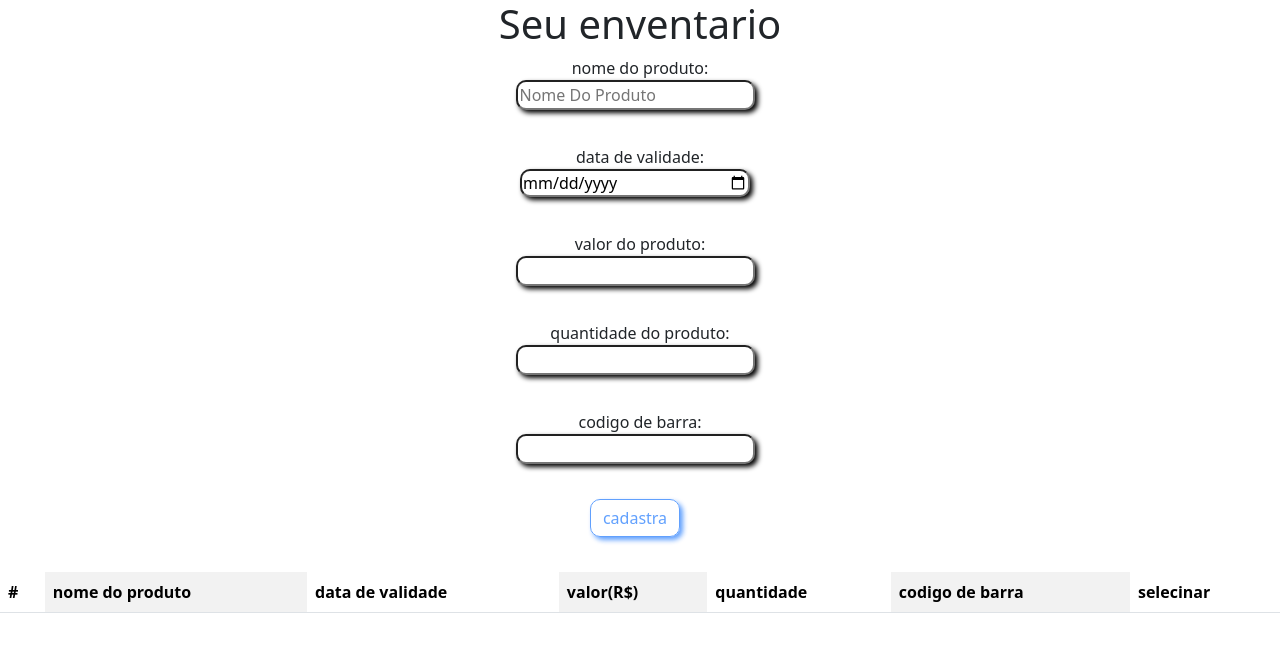
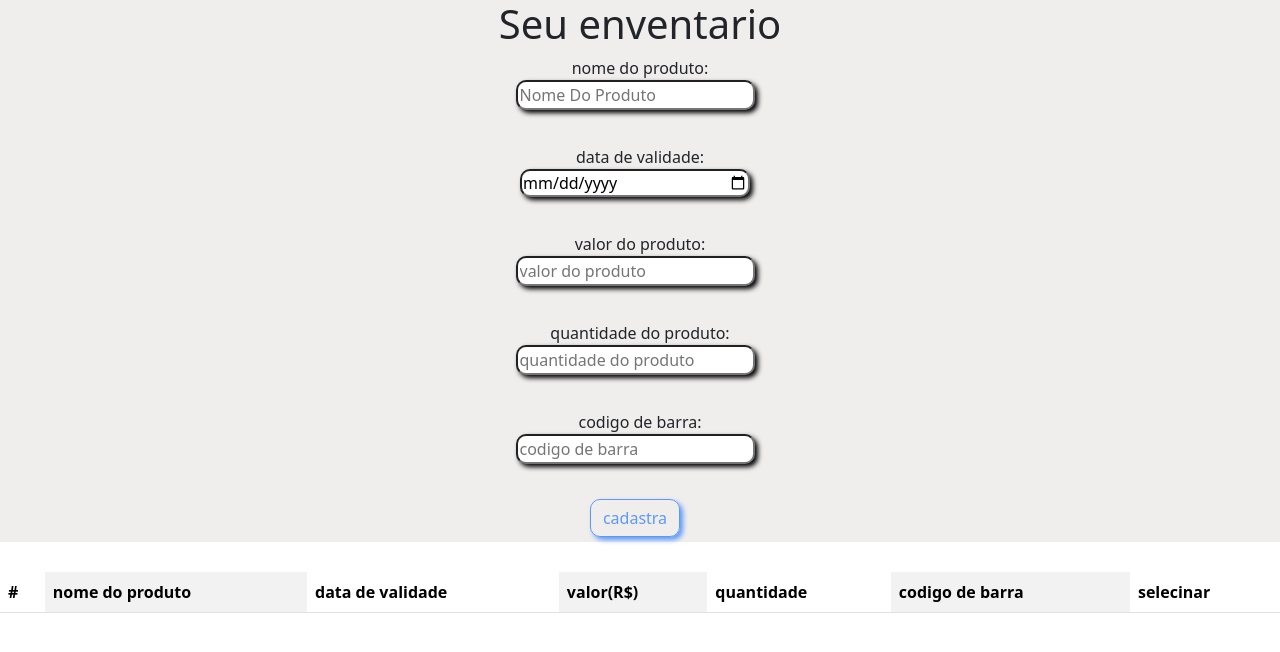
Before and after one commit to RenatoVPF/Estoque-de-mercearia-local, an Angular app: page / in a window 1280 px wide. Shown: the top 652 px of the page. Built offline with nearby package versions, Linux system fonts and the light colour scheme.

Commit message:
modified:   src/app/cadastro-de-produtos/cadastro-de-produtos.component.css 	modified:   src/app/cadastro-de-produtos/cadastro-de-produtos.component.html

```diff
--- a/src/app/cadastro-de-produtos/cadastro-de-produtos.component.css
+++ b/src/app/cadastro-de-produtos/cadastro-de-produtos.component.css
@@ -1,3 +1,6 @@
+body{
+    background-color: rgb(240, 237, 237);
+}
 header{
     text-align: center;
 }
--- a/src/app/cadastro-de-produtos/cadastro-de-produtos.component.html
+++ b/src/app/cadastro-de-produtos/cadastro-de-produtos.component.html
@@ -1,3 +1,6 @@
+<body>
+
+
     <header>
         <h1>Seu enventario</h1>
     </header>
@@ -22,21 +25,21 @@
                 <p class="alert alert-warning">precisa informa o valor do seu produto</p>
             }
             valor do produto: <br>
-        <input type="number"formControlName="valorProduto" name="" id="" class="form-contol">
+            <input type="number"formControlName="valorProduto" name="" id="" class="form-contol" placeholder="valor do produto">
         </div>
         <div>
             @if (cadastro.get('quantidadeProduto').hasError('required') && cadastro.get('quantidadeProduto').touched) {
                 <p class="alert alert-warning">precisa informa a quantidade desse produto</p>
             }
             quantidade do produto: <br>
-        <input type="number" formControlName="quantidadeProduto" name="" id="" class="form-contol">
+            <input type="number" formControlName="quantidadeProduto" name="" id="" class="form-contol" placeholder="quantidade do produto">
         </div>
         <div>
             @if (cadastro.get('codigoBarraProduto').hasError('required') && cadastro.get('codigoBarraProduto').touched) {
                 <p class="alert alert-warning">precisa informar o codigo de barra desse produto</p>
             }
             codigo de barra: <br>
-        <input type="text" formControlName="codigoBarraProduto" class="form-contol">
+            <input type="text" formControlName="codigoBarraProduto" class="form-contol" placeholder="codigo de barra">
         </div>
         <div >
             @if (visBtn) {
@@ -54,6 +57,7 @@
 
 
     </form>
+</body>
 <table class="table table-striped-columns">
     <thead>
         <tr>
```
Lines whose indentation alone changed are shown as unchanged.
